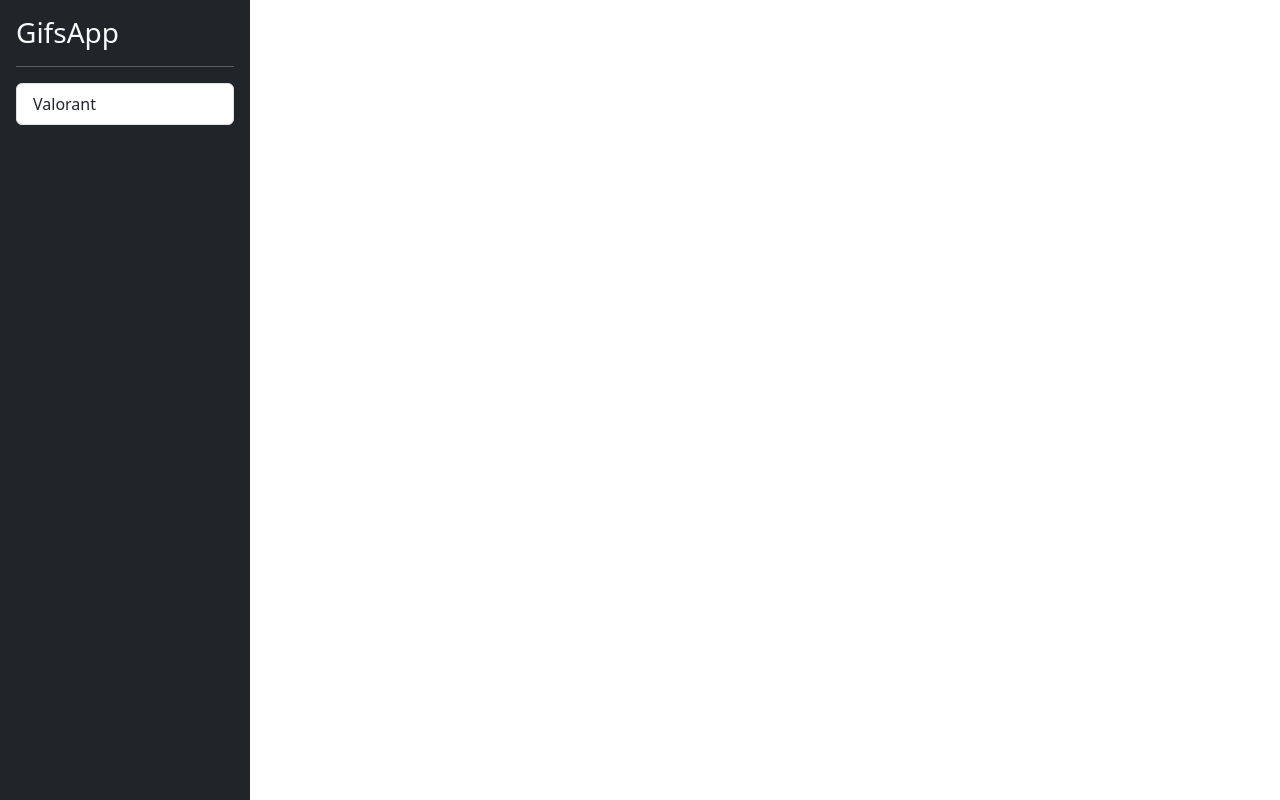
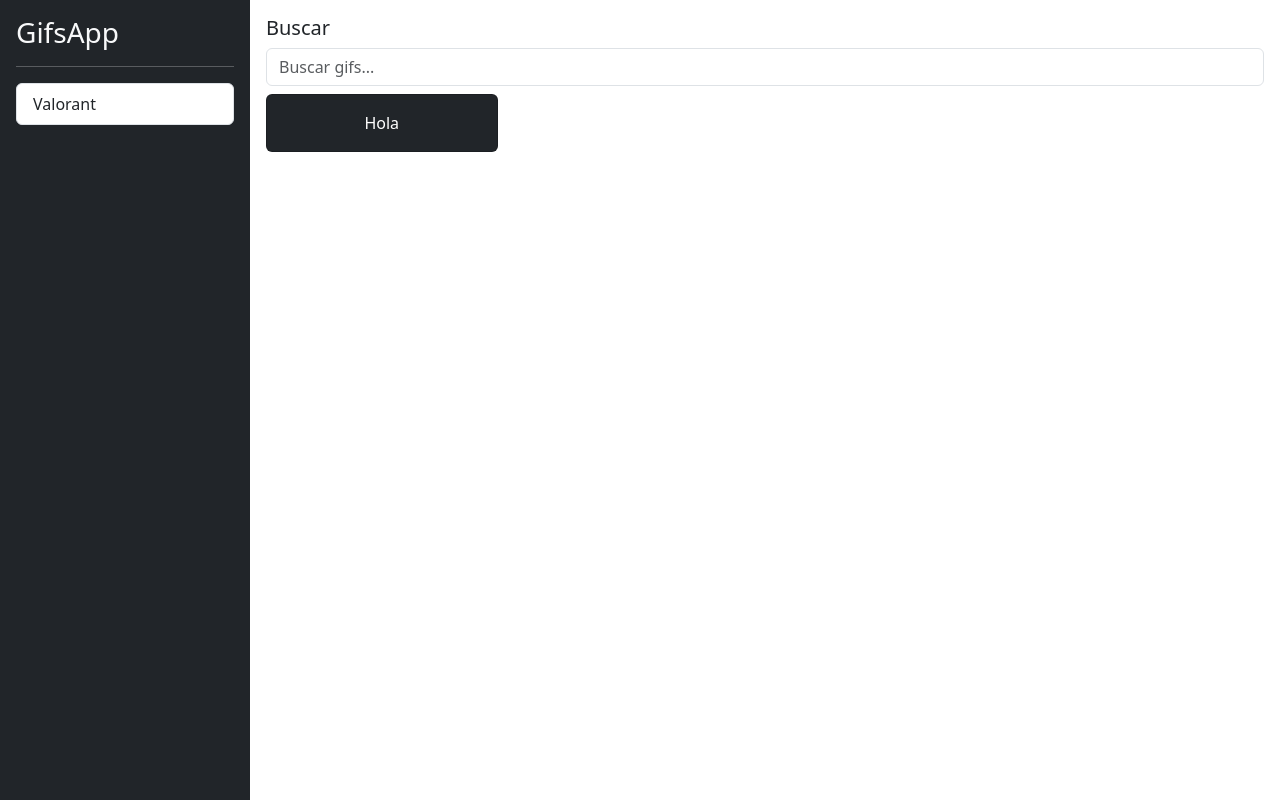
Before and after one commit to jhreyes483/angular-afh, an Angular app in the folder 02)-angular/02-gif-app/: page / in a window 1280 px wide. Built offline with nearby package versions, Linux system fonts and the light colour scheme.

Commit message:
@angular @card-list -> se crea componente card-list

```diff
--- a/02)-angular/02-gif-app/src/app/app.component.html
+++ b/02)-angular/02-gif-app/src/app/app.component.html
@@ -1,3 +1,7 @@
-<div class="d-flez">
+<div class="d-flex">
+
+  <!-- Sidebar -->
   <shared-sidebar></shared-sidebar>
+  <!-- Home Page -->
+  <gifs-home-page class="flex-fill"></gifs-home-page>
 </div>
--- a/02)-angular/02-gif-app/src/app/app.module.ts
+++ b/02)-angular/02-gif-app/src/app/app.module.ts
@@ -8,9 +8,13 @@
 import { GifsModule } from './gifs/gifs.module';
 import { SharedModule } from './shared/shared.module';
 
+
+
 @NgModule({
   declarations: [
-    AppComponent
+    AppComponent,
+
+
   ],
   imports: [
     BrowserModule,
--- /dev/null
+++ b/02)-angular/02-gif-app/src/app/gifs/components/card-list/card-list.component.html
@@ -0,0 +1,11 @@
+<div class="row">
+  <div class="col-md-3 col-sm-6">
+    <div class="text-center card mb-2 bg-dark">
+      <div class="card-body">
+        <p class="card-text text-white">
+          Hola
+        </p>
+      </div>
+    </div>
+  </div>
+</div>
--- /dev/null
+++ b/02)-angular/02-gif-app/src/app/gifs/components/search-box/search-box.component.ts
@@ -0,0 +1,14 @@
+import { Component } from '@angular/core';
+
+@Component({
+  selector: 'gifs-search-box',
+  template: `
+  <h5>Buscar</h5>
+  <input type="text"
+  class="form-control"
+  placeholder="Buscar gifs...">
+  `
+})
+export class SearchBoxComponent {
+
+}
--- /dev/null
+++ b/02)-angular/02-gif-app/src/app/gifs/pages/home/home-page.component.html
@@ -0,0 +1,8 @@
+<div class="row p-3">
+  <div class="col-12">
+    <gifs-search-box></gifs-search-box>
+  </div>
+  <div class="col-12 pt-2">
+      <gifs-card-list></gifs-card-list>
+  </div>
+</div>
```
Also changed, not shown: 02)-angular/02-gif-app/src/app/gifs/components/card-list/card-list.component.ts (added, +10 -0 lines), 02)-angular/02-gif-app/src/app/gifs/gifs.module.ts (+11 -1 lines), 02)-angular/02-gif-app/src/app/gifs/pages/home/home.component.ts (added, +9 -0 lines), 02)-angular/02-gif-app/src/app/gifs/components/card-list/card-list.component.css (added), 02)-angular/02-gif-app/src/app/gifs/components/search-box/search-box.component.css (added).
